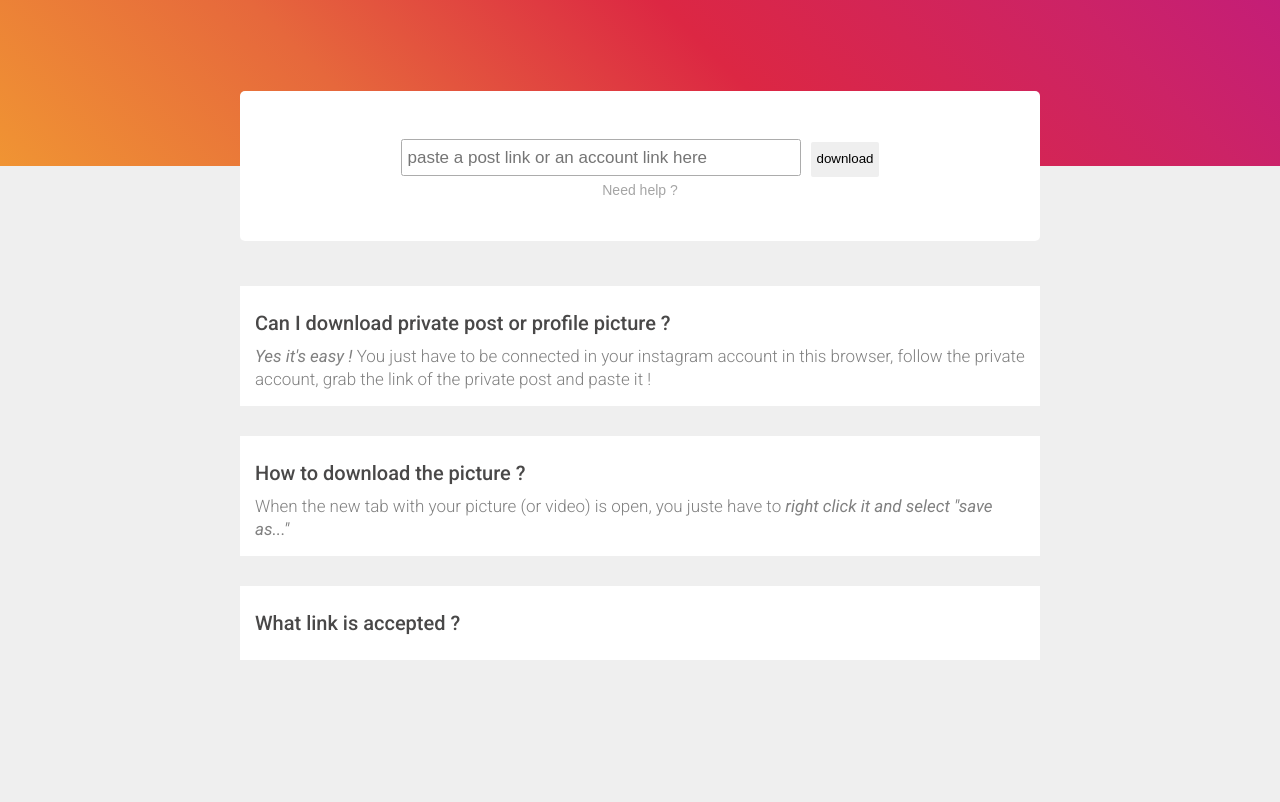
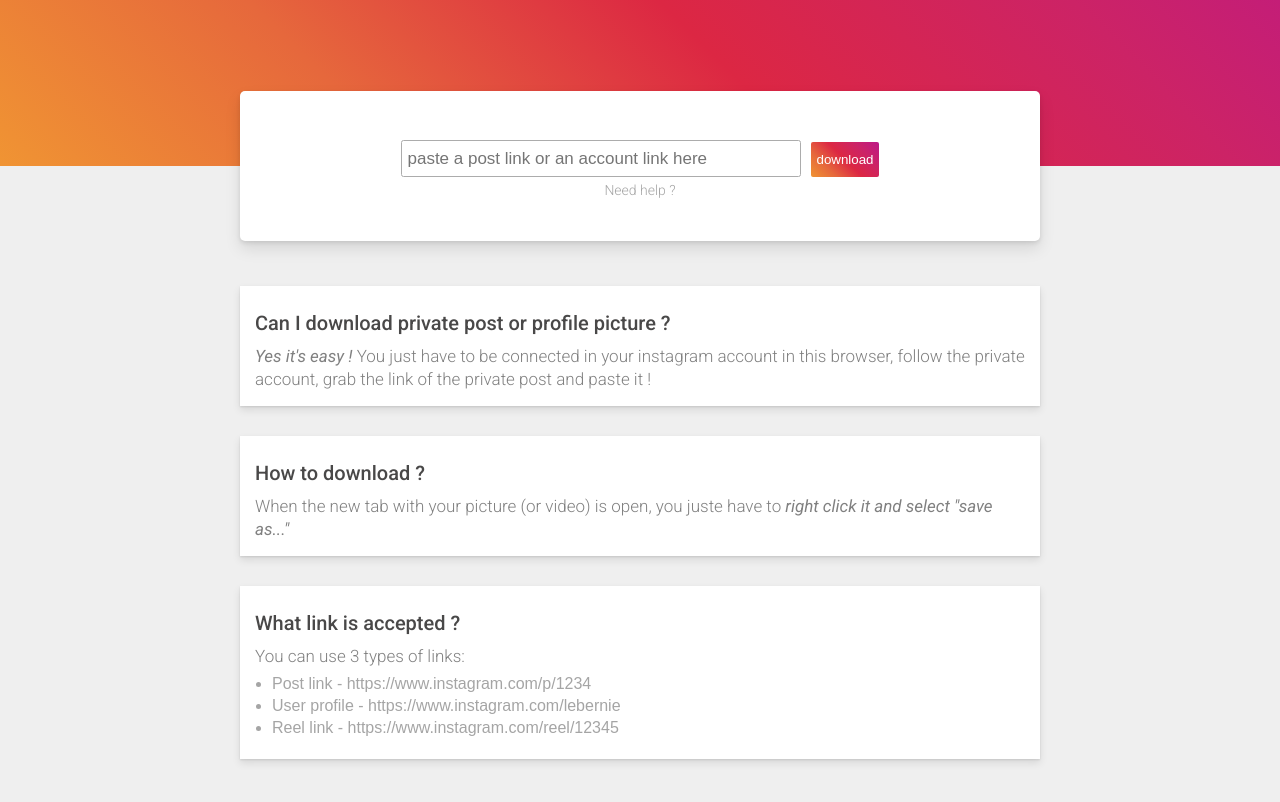
Before and after one commit to ElBernie/instagram-downloader, a Gatsby site: page / in a window 1280 px wide. Shown: the part 252-1054 px from the top of the page. Before the commit the page ends 957 px from the top, so only its background shows below. Built offline with nearby package versions, Linux system fonts and the light colour scheme; Gatsby itself is replaced by a stand-in of ours.

Commit message:
Refactoring the link input & error handling

```diff
--- a/package.json
+++ b/package.json
@@ -21,7 +21,8 @@
     "gatsby-plugin-react-helmet": "^3.4.0",
     "react": "^16.12.0",
     "react-dom": "^16.12.0",
-    "react-helmet": "^6.1.0"
+    "react-helmet": "^6.1.0",
+    "react-tooltip": "^4.2.10"
   },
   "devDependencies": {
     "prettier": "2.1.2"
--- a/src/components/DownloadInput.js
+++ /dev/null
@@ -1,52 +0,0 @@
-import React from "react"
-
-const instaPost = /(https?:\/\/(?:www\.)?instagram\.com\/([^/?#&]+)).*/g
-
-export default class DownloadInput extends React.Component {
-  constructor(props) {
-    super(props)
-
-    this.state = {
-      value: "",
-      typing: false,
-      typingTimeout: 0,
-    }
-  }
-
-  validateLink = event => {
-    event.preventDefault()
-    console.log("stop typing..")
-    const url = this.state.value.split("?")[0]
-    console.log(url)
-    if (url.includes("/p/")) {
-      if (url.search(instaPost) !== -1) {
-        console.log("INSTA POST")
-      }
-    } else {
-      if (url.search(instaPost) !== -1) {
-        console.log("insta profile")
-      } else {
-        console.log("invalid")
-      }
-    }
-  }
-  handleChange = event => {
-    this.setState({ value: event.target.value })
-  }
-
-  render() {
-    return (
-      <div>
-        <form onSubmit={this.validateLink}>
-          <input
-            type="url"
-            value={this.state.value}
-            onChange={event => this.handleChange(event)}
-            placeholder={this.props.placeholder}
-          />
-          <input type="submit" value="download" />
-        </form>
-      </div>
-    )
-  }
-}
--- /dev/null
+++ b/src/components/DownloadInput/index.js
@@ -0,0 +1,91 @@
+import React from "react"
+import { Link } from "gatsby"
+
+import downloadInputStyles from "./style.module.css"
+const instaPost = /(https?:\/\/(?:www\.)?instagram\.com\/([^/?#&]+)).*/g
+
+export default class DownloadInput extends React.Component {
+  constructor(props) {
+    super(props)
+    this.state = {
+      value: "",
+      typing: false,
+      typingTimeout: 0,
+
+      inputError: false,
+      showError: false,
+      alert: "",
+    }
+  }
+
+  validateLink = event => {
+    event.preventDefault()
+    console.log("stop typing..")
+    const url = this.state.value.split("?")[0]
+    console.log(url)
+    if (url.includes("/reel/")) {
+      this.setState({
+        inputError: false,
+      })
+      console.log("instapost")
+    }
+    if (url.includes("/p/")) {
+      if (url.search(instaPost) !== -1) {
+        console.log("INSTA POST")
+        this.setState({
+          inputError: false,
+        })
+      }
+    } else {
+      if (url.search(instaPost) !== -1) {
+        console.log("insta profile")
+        this.setState({
+          inputError: false,
+          showError: false,
+        })
+      } else {
+        console.log("invalid")
+
+        this.setState({
+          alert: "Invalid link",
+          inputError: true,
+          showError: true,
+        })
+      }
+    }
+  }
+  handleChange = event => {
+    this.setState({ value: event.target.value })
+  }
+
+  render() {
+    return (
+      <div className={downloadInputStyles.container}>
+        <div className={downloadInputStyles.downloader}>
+          <form onSubmit={this.validateLink}>
+            <input
+              style={this.state.inputError ? { borderColor: "red" } : {}}
+              type="url"
+              value={this.state.value}
+              onChange={event => this.handleChange(event)}
+              placeholder={this.props.placeholder}
+            />
+
+            <input type="submit" value="download" />
+          </form>
+          <Link to="help" className={downloadInputStyles.help}>
+            Need help ?
+          </Link>
+
+          <div
+            className={`${downloadInputStyles.error} ${
+              this.state.showError ? downloadInputStyles.animatedError : ""
+            }`}
+          >
+            {this.state.alert}
+          </div>
+        </div>
+      </div>
+    )
+  }
+}
--- /dev/null
+++ b/src/components/DownloadInput/style.module.css
@@ -0,0 +1,45 @@
+.container {
+  width: 800px;
+  display: flex;
+  flex-direction: column;
+  justify-content: center;
+  align-items: center;
+  margin-top: -75px;
+  background-color: white;
+  min-height: 150px;
+  border-radius: 5px;
+  box-shadow: 0 2px 4px rgba(0, 0, 0, 0.1), 0 8px 16px rgba(0, 0, 0, 0.1);
+}
+.downloader {
+  display: flex;
+  flex-direction: column;
+  justify-content: center;
+  align-items: center;
+  padding: 20px 0;
+}
+.help {
+  font-family: "Roboto", sans-serif;
+  font-size: 14px;
+  font-weight: 300;
+  color: rgb(165, 165, 165);
+  text-decoration: unset;
+}
+
+.error {
+  overflow: hidden;
+  display: flex;
+  width: 100%;
+  justify-content: center;
+  height: 0;
+  -webkit-transition: all 0.5s ease-in-out;
+  -moz-transition: all 0.5s ease-in-out;
+  transition: all 0.5s ease-in-out;
+}
+
+.animatedError {
+  height: auto;
+  padding: 24px 18px;
+  border: 1px solid rgb(255, 132, 132);
+  border-radius: 5px;
+  margin: 15px;
+}
--- a/src/pages/index.js
+++ b/src/pages/index.js
@@ -4,6 +4,7 @@
 import { Link } from "gatsby"
 import indexStyle from "../styles/index.module.css"
 import { Helmet } from "react-helmet"
+
 export default function Home() {
   return (
     <React.Fragment>
@@ -30,12 +31,7 @@
         </header>
       </div>
       <section className={indexStyle.tools}>
-        <div className={indexStyle.downloader}>
-          <DownloadInput placeholder="paste a post link or an account link here" />
-          <Link to="help" className={indexStyle.help}>
-            Need help ?
-          </Link>
-        </div>
+        <DownloadInput placeholder="paste a post link or an account link here" />
       </section>
 
       <div class={indexStyle.panelContainer}>
@@ -49,7 +45,7 @@
           </p>
         </section>
         <section className={indexStyle.panel}>
-          <h3>How to download the picture ?</h3>
+          <h3>How to download ?</h3>
           <p>
             When the new tab with your picture (or video) is open, you juste
             have to{" "}
@@ -60,6 +56,12 @@
         </section>
         <section className={indexStyle.panel}>
           <h3>What link is accepted ?</h3>
+          <p>You can use 3 types of links:</p>
+          <ul>
+            <li>Post link - https://www.instagram.com/p/1234</li>
+            <li>User profile - https://www.instagram.com/lebernie</li>
+            <li>Reel link - https://www.instagram.com/reel/12345</li>
+          </ul>
         </section>
       </div>
     </React.Fragment>
--- a/src/styles/index.module.css
+++ b/src/styles/index.module.css
@@ -69,34 +69,43 @@
   border: 1px solid rgb(172, 172, 172);
 }
 input[type="submit"] {
+  color: white;
   border: 0;
   line-height: 35px;
   height: 35px;
   border-radius: 2px;
-  line-height: 30px;
+  line-height: 35px;
+  background: #f09433;
+  background: -moz-linear-gradient(
+    45deg,
+    #f09433 0%,
+    #e6683c 25%,
+    #dc2743 50%,
+    #cc2366 75%,
+    #bc1888 100%
+  );
+  background: -webkit-linear-gradient(
+    45deg,
+    #f09433 0%,
+    #e6683c 25%,
+    #dc2743 50%,
+    #cc2366 75%,
+    #bc1888 100%
+  );
+  background: linear-gradient(
+    45deg,
+    #f09433 0%,
+    #e6683c 25%,
+    #dc2743 50%,
+    #cc2366 75%,
+    #bc1888 100%
+  );
+  filter: progid:DXImageTransform.Microsoft.gradient( startColorstr='#f09433', endColorstr='#bc1888',GradientType=1 );
 }
 
 .tools {
   display: flex;
   justify-content: center;
-}
-.downloader {
-  width: 800px;
-  display: flex;
-  flex-direction: column;
-  justify-content: center;
-  align-items: center;
-  margin-top: -75px;
-  background-color: white;
-  height: 150px;
-  border-radius: 5px;
-}
-
-.help {
-  font-family: "Robot", sans-serif;
-  font-size: 14px;
-  color: rgb(165, 165, 165);
-  text-decoration: unset;
 }
 
 .panelContainer {
@@ -111,6 +120,7 @@
   padding: 15px 15px;
   width: 800px;
   background-color: white;
+  box-shadow: 0 1px 2px rgba(0, 0, 0, 0.1), 0 4px 8px rgba(0, 0, 0, 0.1);
 }
 
 h3 {
@@ -132,3 +142,17 @@
   font-weight: 400;
   font-style: italic;
 }
+
+.panel ul {
+  margin: 5px 17px;
+  font-family: "Robot", sans-serif;
+  line-height: 22px;
+  color: rgb(165, 165, 165);
+  text-decoration: unset;
+}
+.panel li > * {
+  font-family: "Robot", sans-serif;
+  font-size: 14px;
+  color: rgb(165, 165, 165);
+  text-decoration: unset;
+}
```
Also changed, not shown: 1 other file.
